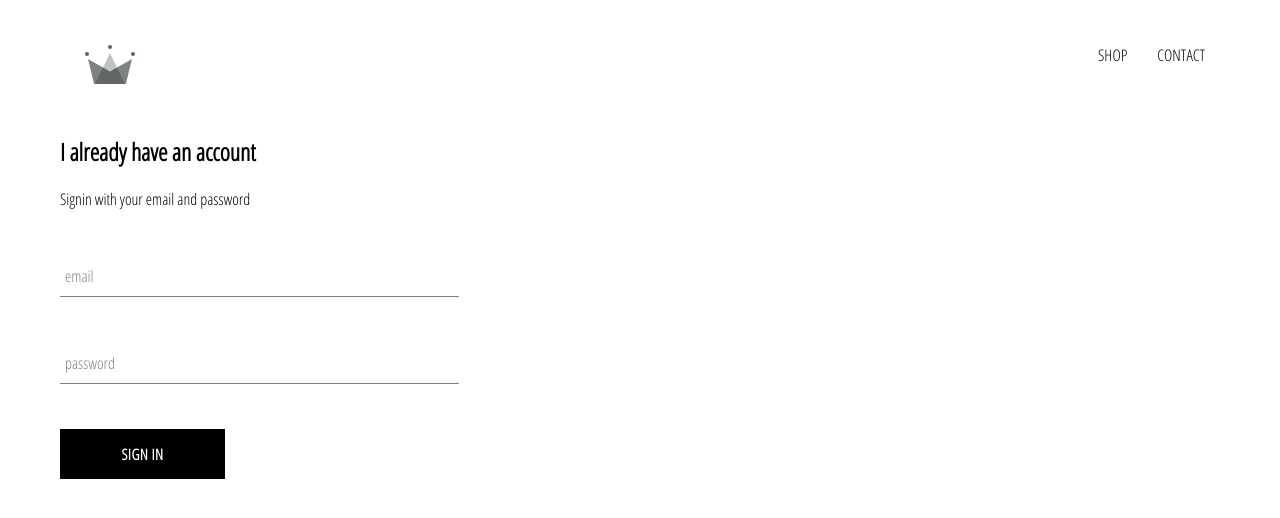
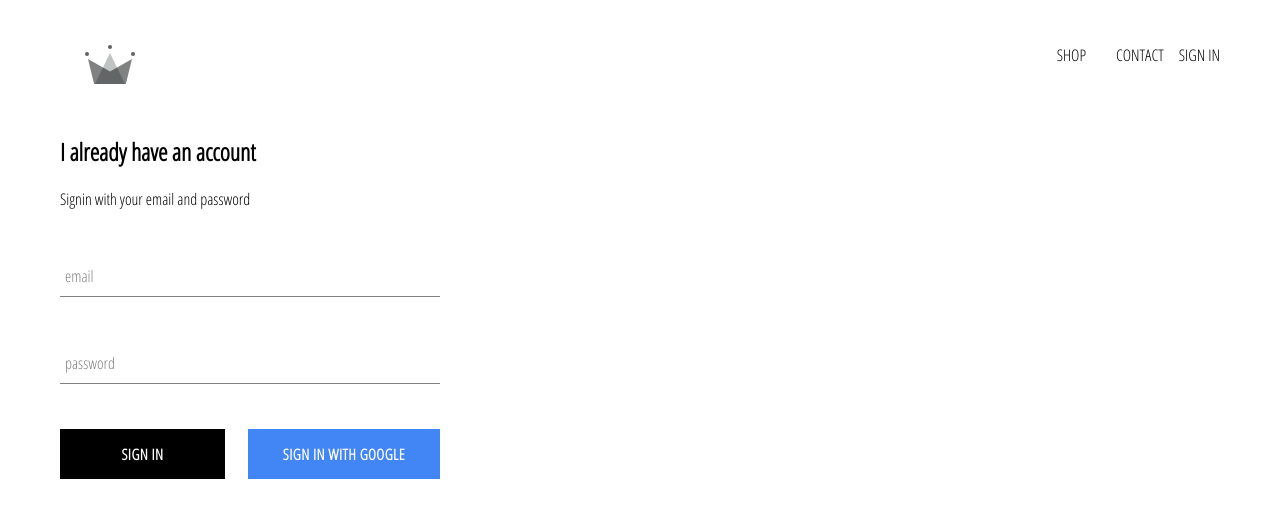
Before and after one commit to Zeeshan-Jawed/crwn-clothing, a React (Create React App) app: page /signin in a window 1280 px wide. Shown: the top 518 px of the page. Built offline with nearby package versions, Linux system fonts and the light colour scheme; no server answers.

Commit message:
integrate Firebase

```diff
--- a/package.json
+++ b/package.json
@@ -6,6 +6,7 @@
     "@testing-library/jest-dom": "^5.11.4",
     "@testing-library/react": "^11.1.0",
     "@testing-library/user-event": "^12.1.10",
+    "firebase": "^8.3.0",
     "node-sass": "^5.0.0",
     "react": "^17.0.1",
     "react-dom": "^17.0.1",
--- a/src/App.css
+++ b/src/App.css
@@ -6,3 +6,6 @@ a{
   text-decoration: none;
   color: black;
 }
+*{
+  box-sizing: border-box;
+}
--- a/src/App.js
+++ b/src/App.js
@@ -1,15 +1,34 @@
 
 
+import React from 'react';
 import './App.css';
 import AppRouter from './config/Router';
+import {auth} from  './firebase/firebase.utils'
 
-function App() {
-  return (
-    <div >
+class App extends React.Component {
+  constructor(){
+    super();
+    this.state={
+      currentUser:null
+    }
+  }
+  unsSubcribeFromAuth=null;
+  componentDidMount(){
+    this.unsSubcribeFromAuth=  auth.onAuthStateChanged(user => {
+        this.setState({currentUser:user});
+      })
+  }
+  componentWillUnmount(){
+    this.unsSubcribeFromAuth();
+  }
+  render(){
+    return (
+      <div >
 
-     < AppRouter></AppRouter>
-    </div>
-  );
+       < AppRouter currentUser={this.state.currentUser}></AppRouter>
+      </div>
+    );
+  }
 }
 
 
--- a/src/components/custom-button/custom-button.component.jsx
+++ b/src/components/custom-button/custom-button.component.jsx
@@ -1,8 +1,8 @@
 import React from 'react';
 import './custom-button.style.scss';
 
-const CustomButton =({children,...otherprops})=>(
-    <button className="custom-button" {...otherprops}>
+const CustomButton =({children,isGoogleSignin,...otherprops})=>(
+    <button className={`${isGoogleSignin?'googlesignin':''} custom-button`} {...otherprops}>
             {children}
     </button>
 )
--- a/src/components/custom-button/custom-button.style.scss
+++ b/src/components/custom-button/custom-button.style.scss
@@ -19,4 +19,12 @@
       color: black;
       border: 1px solid black;
     }
+    &.googlesignin{
+      background-color: #4285f4;
+      color: white;
+      &:hover{
+        background-color: #357ae8;
+        border: none;
+      }
+    }
   }
--- a/src/components/header/header.component.jsx
+++ b/src/components/header/header.component.jsx
@@ -1,7 +1,9 @@
 import {Link}  from "react-router-dom";
 import {ReactComponent as Logo} from '../../assets/crown.svg'
 import './header.style.scss'
- const Header =()=>{
+import {auth} from  '../../firebase/firebase.utils'
+
+ const Header =({currentUser})=>{
      return(
         <div className='header'>
     <Link className='logo-container' to='/'>
@@ -11,9 +13,16 @@ import './header.style.scss'
       <Link className='option' to='/shop'>
         SHOP
       </Link>
-      <Link className='option' to='/shop'>
+      <Link className='option' to='/contact'>
         CONTACT
       </Link>
+      {currentUser ? (
+        <div onClick={() => auth.signOut()}>
+          SIGN OUT
+        </div>
+      ) : (
+        <Link to='/signin'>SIGN IN</Link>
+      )}
     </div>
   </div>
     )
--- a/src/components/header/header.style.scss
+++ b/src/components/header/header.style.scss
@@ -20,6 +20,7 @@
 
       .option {
         padding: 10px 15px;
+        cursor: pointer;
       }
     }
   }
--- a/src/components/sign-in/sign-in.component.jsx
+++ b/src/components/sign-in/sign-in.component.jsx
@@ -2,6 +2,7 @@ import React from 'react';
 import CustomButton from '../custom-button/custom-button.component';
 import FormInput from '../form-input/form-input.component';
 import './sign-in.style.scss';
+import {signInWithGoogle} from '../../firebase/firebase.utils'
 
 class SignIn extends React.Component{
 constructor(){
@@ -27,11 +28,16 @@ render(){
             <form onSubmit={this.handleSubmit}>
                 <FormInput type="email" name="email" label="email" handleChange={this.handleChange} value={this.state.email} required />
 
-                <FormInput type="password" name="password" label="password" handleChange={this.handleChange} value={this.state.password} required/>
+                <FormInput type="password"  name="password" label="password" handleChange={this.handleChange} value={this.state.password} required/>
 
+                <div className="buttons">
                 <CustomButton type="submit" > Sign In </CustomButton>
+                <CustomButton onClick={signInWithGoogle} isGoogleSignin>
+              Sign in with Google
+            </CustomButton>
+                </div>
+
             </form>
-
         </div>
     )
 }
--- a/src/components/sign-in/sign-in.style.scss
+++ b/src/components/sign-in/sign-in.style.scss
@@ -1,9 +1,13 @@
 .sign-in{
-    width: 30vw;
+    width: 380px;
     display: flex;
     flex-direction: column;
 
     .title{
         margin: 10px 0;
     }
+    .buttons{
+        display: flex;
+        justify-content: space-between;
+    }
 }
--- a/src/config/Router.js
+++ b/src/config/Router.js
@@ -4,13 +4,12 @@ import Homepage from '../pages/homepage/homepage.components'
 import Shop from '../components/shop/shop.component'
 import Header from '../components/header/header.component';
 import SignInAndSignUpPage from '../pages/sign-in-and-sign-up/sign-in-and-sign-up.component'
-class AppRouter extends React.Component{
-    render(){
+const AppRouter=({currentUser})=>{
   return(
     <div>
 
             <Router>
-          <Header/>
+            <Header currentUser={currentUser}/>
             <Switch>
             <Route exact path='/' component={Homepage} />
             <Route path='/shop' component={Shop} />
@@ -18,9 +17,7 @@ class AppRouter extends React.Component{
             </Switch>
         </Router>
         </div>
-
   )
-    }
 }
 
   export default AppRouter;
--- /dev/null
+++ b/src/firebase/firebase.utils.js
@@ -0,0 +1,29 @@
+import firebase from 'firebase/app';
+import 'firebase/auth';
+import 'firebase/firestore';
+var config = {
+  apiKey: "AIzaSyBHFQ3IB-ySzS3kh6PY3rnFBxBh2SD0BDg",
+  authDomain: "crwn-db-00.firebaseapp.com",
+  databaseURL: "https://crwn-db-00.firebaseio.com",
+  projectId: "crwn-db-00",
+  storageBucket: "crwn-db-00.appspot.com",
+  messagingSenderId: "126578674227",
+  appId: "1:126578674227:web:181f4784905c328a257146",
+  measurementId: "G-ZTFW64KM3F"
+};
+firebase.initializeApp(config);
+
+    export const auth = firebase.auth();
+    export const firestore = firebase.firestore();
+
+    const provider = new firebase.auth.GoogleAuthProvider()
+    provider.setCustomParameters({ prompt: 'select_account' });
+export const signInWithGoogle = () => {
+  auth.signInWithPopup(provider).then((res) => {
+    console.log(res.user)
+  }).catch((error) => {
+    console.log(error.message)
+  })
+}
+
+export default firebase;
```
Also changed, not shown: 1 other file (tests, documents, lock files or other folders). Lines whose indentation alone changed are shown as unchanged.
